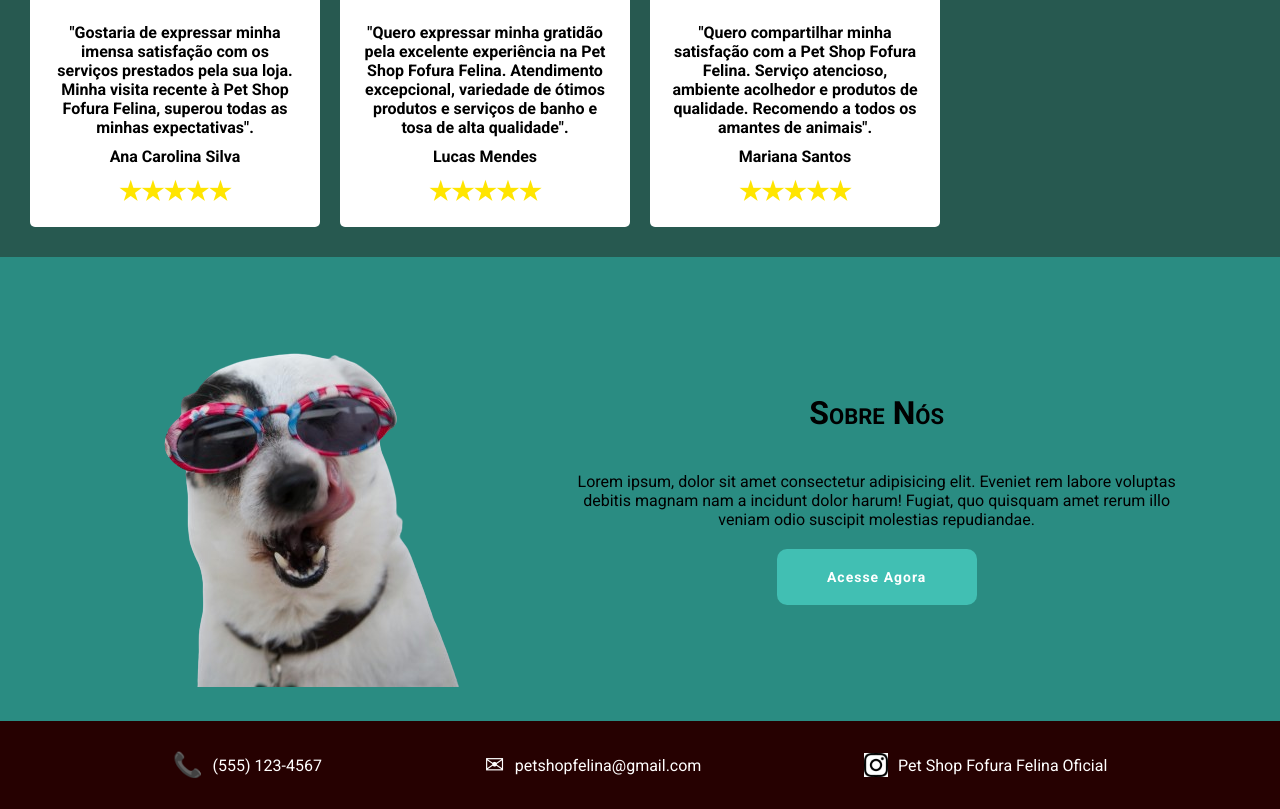
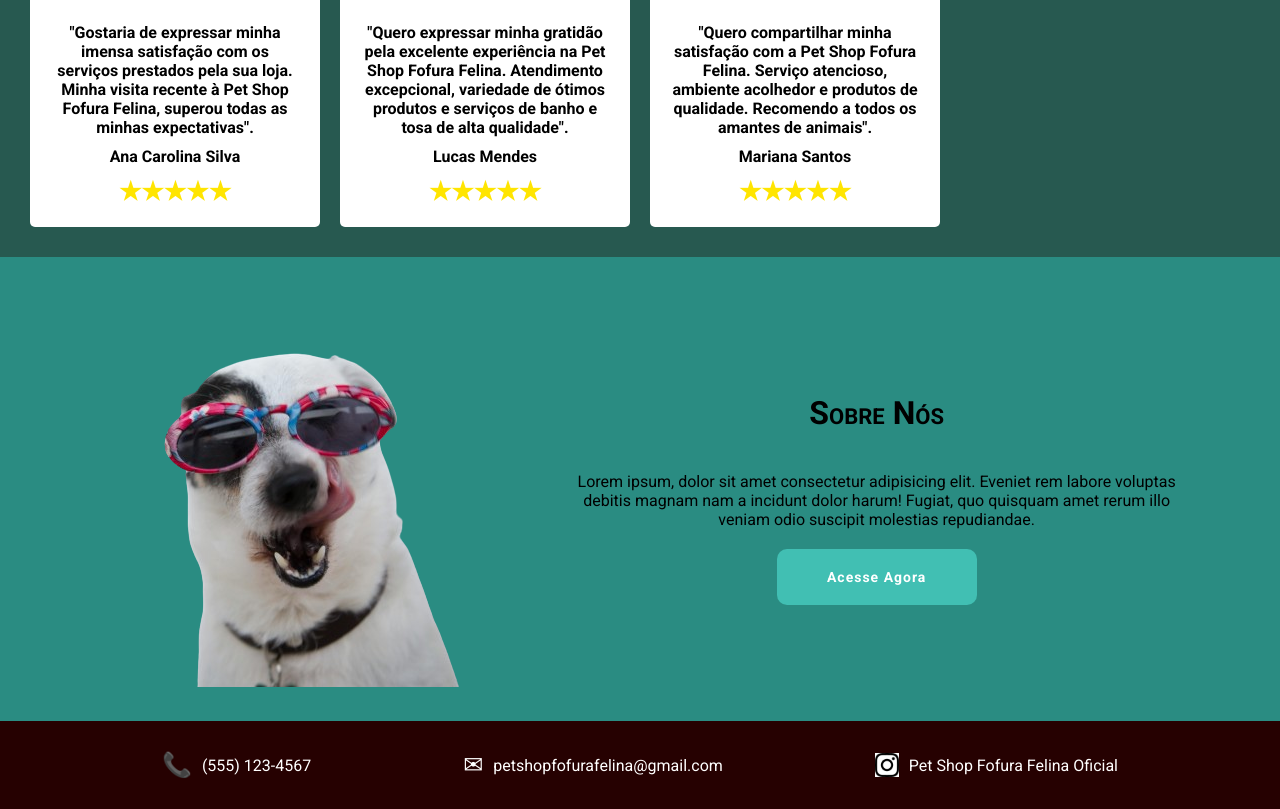
Before and after one commit to ryannardelli/pet_shop, a plain HTML site: page index.html in a window 1280 px wide. Shown: the part 1146-1955 px from the top of the page. Drawn offline with Linux system fonts and the light colour scheme.

Commit message:
ajuste feito no email fictico do rodape

```diff
--- a/index.html
+++ b/index.html
@@ -206,7 +206,7 @@
 
             <div class="contact">
                 <p class="icon-footer">&#x2709</p>
-                <p>petshopfelina@gmail.com</p>
+                <p>petshopfofurafelina@gmail.com</p>
             </div>
 
             <div class="contact">
```
